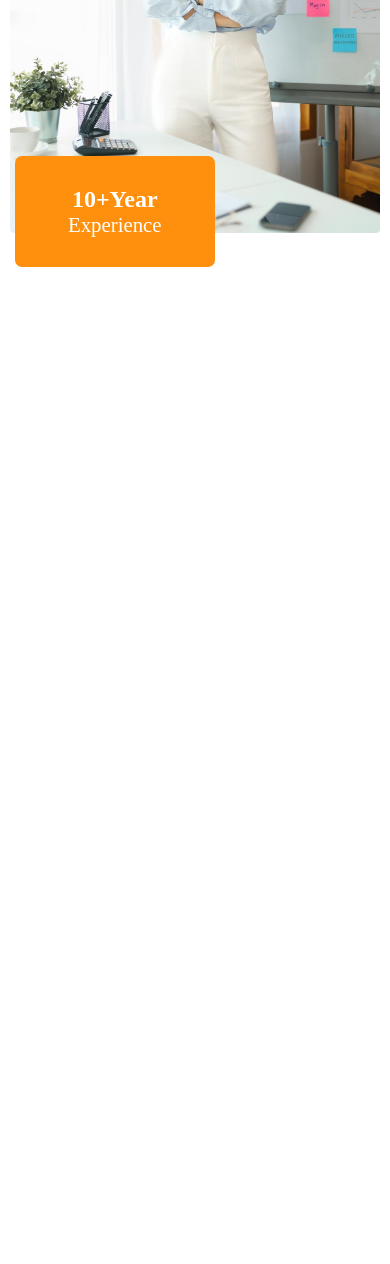
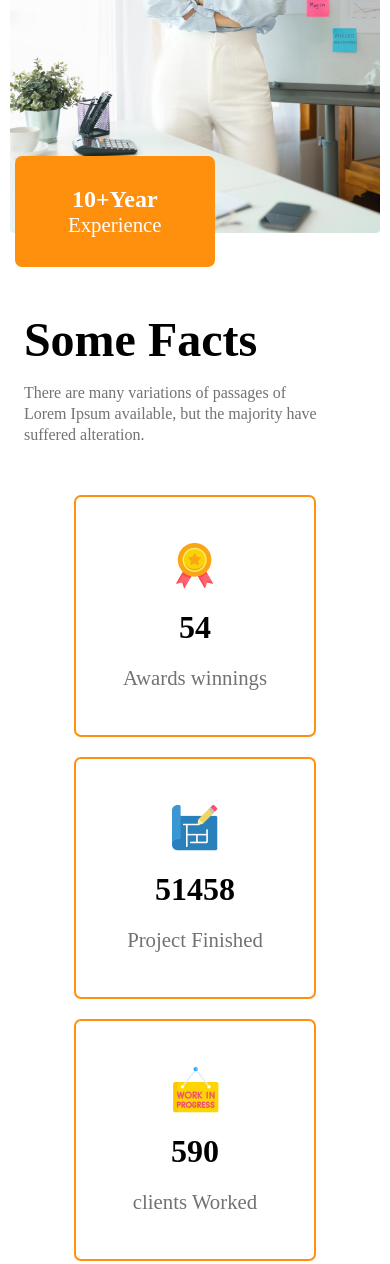
Before and after one commit to abirpuc/q3-architecture, a plain HTML site: page index.html in a window 390 px wide. Shown: the part 4224-5488 px from the top of the page. Before the commit the page ends 4491 px from the top, so only its background shows below. Drawn offline with Linux system fonts and the light colour scheme.

Commit message:
facts container design with responsive.

```diff
--- a/index.html
+++ b/index.html
@@ -77,7 +77,34 @@
             </div>
         </section>
 
-        <!-- Facts sections  -->
+        <section id="facts-container">
+            <div class="facts-content">
+                <h1>Some Facts</h1>
+                <p>There are many variations of passages of Lorem Ipsum available, but the majority have suffered alteration.</p>
+            </div>
+            <div class="facts display-flex">
+                <div class="single-facts display-flex">
+                    <img src="./images/icons/ribon.png" alt="">
+                    <h3>54</h3>
+                    <p>Awards winnings</p>
+                </div>
+                <div class="single-facts display-flex">
+                    <img src="./images/icons/projects.png" alt="">
+                    <h3>51458</h3>
+                    <p>Project Finished</p>
+                </div>
+                <div class="single-facts display-flex">
+                    <img src="./images/icons/customers.png" alt="">
+                    <h3>590</h3>
+                    <p>clients Worked</p>
+                </div>
+                <div class="single-facts display-flex">
+                    <img src="./images/icons/email.png" alt="">
+                    <h3>22578</h3>
+                    <p>Email Send</p>
+                </div>
+            </div>
+        </section>
 
         <!-- sponsor Sections  -->
     </main>
--- a/responsive.css
+++ b/responsive.css
@@ -153,6 +153,18 @@
 .experiences p{
     font-size: 1.3rem;
 }
+#facts-container{
+    margin-top: 40px;
+    width: 98%;
+    padding: 20px;
+}
+.facts-content{
+    width:90%;
+}
+.facts{
+    flex-direction: column;
+    gap: 20px;
+}
 }
 
 @media screen and (min-width:481px) and (max-width: 767px) {
@@ -297,6 +309,18 @@
 .experiences p{
     font-size: 1.3rem;
 }
+#facts-container{
+    margin-top: 40px;
+    width: 98%;
+    padding: 20px;
+}
+.facts-content{
+    width:90%;
+}
+.facts{
+    flex-direction: column;
+    gap: 20px;
+}
 }
 
 @media screen and (min-width: 768px) and (max-width: 1023px) {
@@ -440,4 +464,16 @@
 .experiences p{
     font-size: 1.3rem;
 }
+#facts-container{
+    margin-top: 40px;
+    width: 90%;
+    padding: 20px;
 }
+.facts-content{
+    width:60%;
+}
+.facts{
+    flex-wrap: wrap;
+    gap: 20px;
+}
+}
--- a/style.css
+++ b/style.css
@@ -220,3 +220,51 @@ header{
 .experiences p{
     font-size: 1.3rem;
 }
+
+#facts-container{
+    width: 80%;
+    margin: 10px auto;
+}
+
+.facts-content{
+    width: 40%;
+}
+
+.facts-content h1{
+    font-size: 3rem;
+    line-height: 1.8;
+}
+
+.facts-content p{
+    color: var(--secondary-text-color);
+    line-height: 1.3;
+    margin-bottom: 50px;
+}
+
+.facts{
+    justify-content: space-around;
+    align-items: center;
+}
+
+.single-facts{
+    border: 2px solid var(--primary-color);
+    padding: 30px;
+    text-align: center;
+    border-radius: 7px;
+    width: 242px;
+    height: 242px;
+    flex-direction: column;
+    justify-content: center;
+    align-items: center;
+    gap: 20px;
+}
+
+.single-facts h3{
+    font-size: 2rem;
+}
+
+.single-facts p{
+    color: var(--secondary-text-color);
+    font-size: 1.3rem;
+    font-weight: 500;
+}
```
